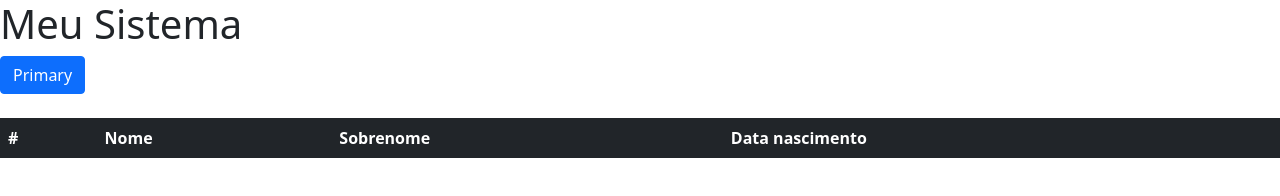
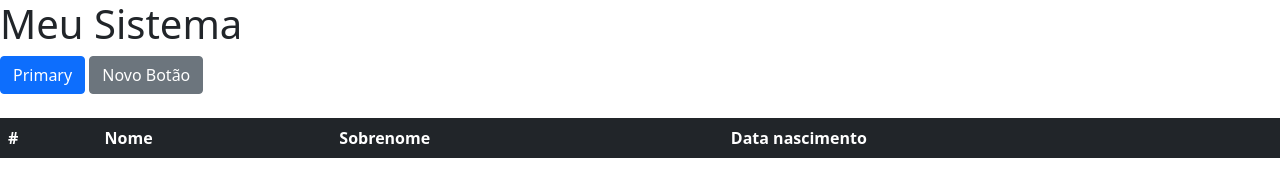
Before and after one commit to RobertoGioy/devops_gioy, a plain HTML site: page index.html in a window 1280 px wide. Drawn offline with Linux system fonts and the light colour scheme.

Commit message:
adição de novo botão

```diff
--- a/index.html
+++ b/index.html
@@ -10,6 +10,7 @@
 <body>
     <h1>Meu Sistema</h1>
     <button id="btnAdicionar" type="button" class="btn btn-primary">Primary</button>
+    <button id="btnNovoBotao" type="button" class="btn btn-secondary">Novo Botão</button>
 
     <br><br>
 
```
